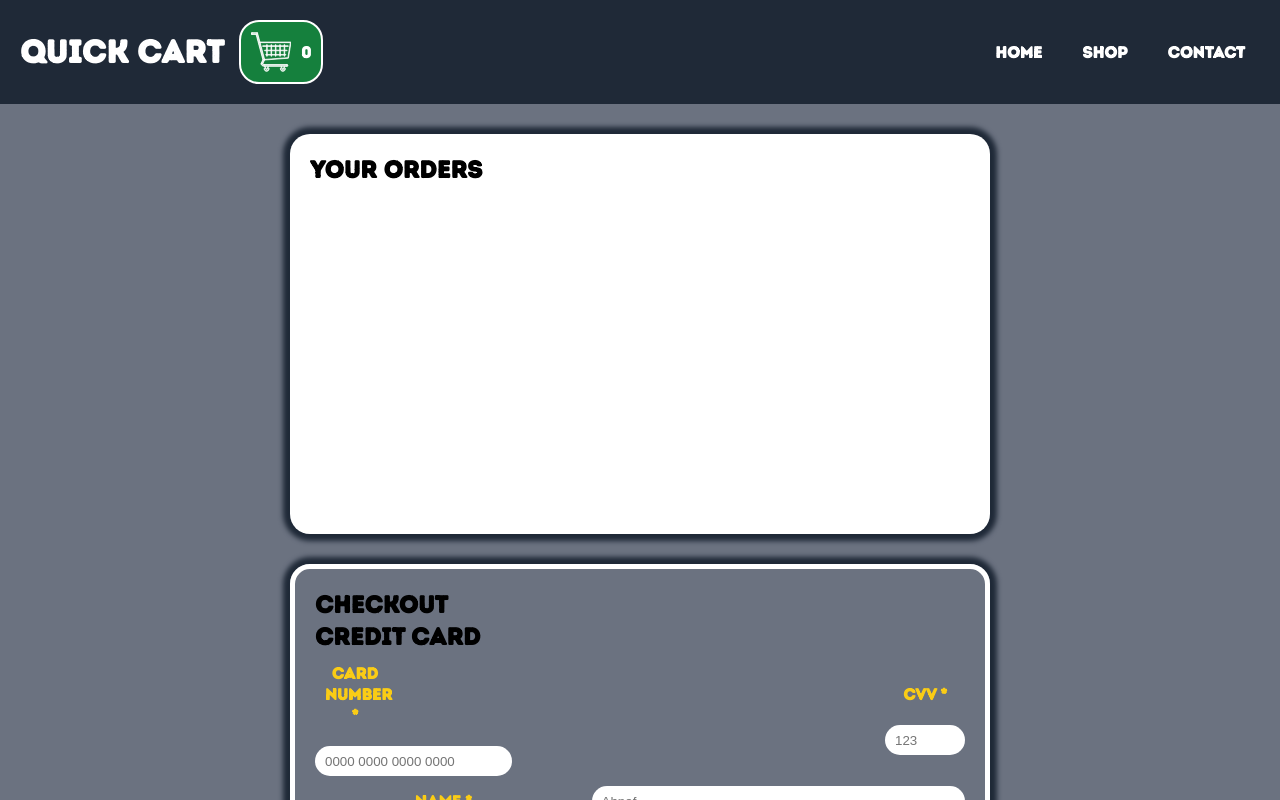
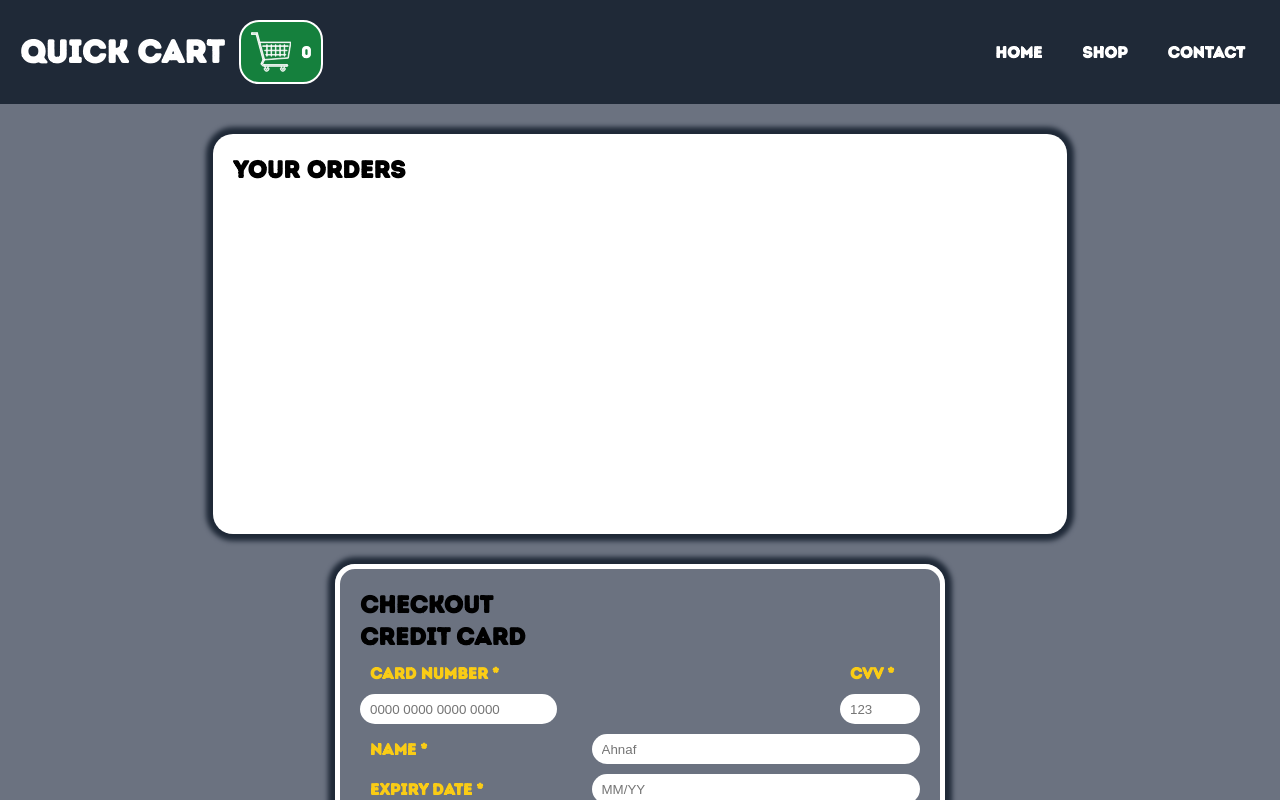
Before and after one commit to moahnaf11/Shopping-Cart, a React (Vite) app: page /checkout in a window 1280 px wide. Shown: the top 800 px of the page. Built offline with nearby package versions, Linux system fonts and the light colour scheme.

Commit message:
Allow checkout submission and redirecting
Implemented checkout submission function and link to homepage

```diff
--- a/src/App.css
+++ b/src/App.css
@@ -517,7 +517,7 @@ div.button-container {
 
 .checkingout section:first-child {
     background-color: white;
-    width: 700px;
+    min-width: 70%;
     height: 400px;
     font-family: "intro_rust_gbase_2_line", sans-serif;
     font-weight: 700;
@@ -531,7 +531,7 @@ div.button-container {
     font-family: "intro_rust_gbase_2_line", sans-serif;
     font-weight: 700;
     border: 5px solid white;
-    min-width: 700px;
+    min-width: 50%;
     padding: 20px;
     box-sizing: border-box;
     border-radius: 20px;
@@ -540,43 +540,78 @@ div.button-container {
 
 .checkingout form {
     width: 100%;
+    box-sizing: border-box;
 }
 
 .checkingout form div {
     display: flex;
     gap: 20px;
+    box-sizing: border-box;
 }
 
 .checkingout .card-number, .checkingout .cvv {
     flex-direction: column;
     justify-content: flex-start;
     align-items: flex-start;
+    gap: 10px;
 }
 
 .checkingout .card-number label, .checkingout .cvv label {
+    width: 100%;
+    text-align: left;
+    box-sizing: border-box;
+}
 
+.checkingout .card-number input {
+    box-sizing: border-box;
 }
 
 
 .checkingout .card-number {
     flex-grow: 1;
+    min-width: 150px;
 }
 
 
 .checkingout .row1 {
     display: flex;
     align-items: center;
-    gap: 20px;
+    justify-content: space-between;
+    gap: 100px;
 }
 
 .checkingout .cvv input {
     max-width: 60px;
 }
 
+.checkingout label {
+    text-align: left;
+    min-width: 80px;
+}
+
+.checkingout .thankyou {
+    font-family: "intro_rust_gbase_2_line", sans-serif;
+    font-weight: 700;
+    color: white;
+    text-align: center;
+}
+
+
+.checkingout .thankyou a {
+    text-decoration: none;
+    color: lightgreen;
+}
+
+
+
 @media screen and (max-width: 600px) {
     header {
         flex-direction: column;
         gap: 20px;
+    }
+
+    .checkingout section:first-child {
+        min-width: 100%;
     }
 
     .shop main input {
--- a/src/components/Checkout.jsx
+++ b/src/components/Checkout.jsx
@@ -1,7 +1,60 @@
 import { Form, useActionData, Link } from "react-router-dom"
+import { useState, useEffect } from "react";
 
 export function Checkout() {
-    const checkoutdata = useActionData()
+    const [formdata, setFormdata] = useState({
+        cardnumber: "",
+        cv: "",
+        name: "",
+        expirydate: "",
+        email: "",
+    });
+    const checkoutdata = useActionData();
+
+    function handleChange(e) {
+        let {name, value} = e.target;
+
+        if (name === "cardnumber") {
+            value = value
+            .replace(/[^\d]/g, '')
+            .replace(/(\d{4})/g, '$1 ')
+            .trim();
+        }   else if (name === "cv") {
+            value = value
+            .replace(/[^\d]/g, '')
+            .trim();
+        }
+
+
+        setFormdata((prev) => ({
+            ...prev,
+            [name]: value,
+        }))
+    }
+
+    // reset form
+    function handleReset () {
+        setFormdata({
+            cardnumber: "",
+            cv: "",
+            name: "",
+            expirydate: "",
+            email: "",
+        })
+    }
+
+    useEffect(() => {
+        if (checkoutdata) {
+            setFormdata({
+                cardnumber: "",
+                cv: "",
+                name: "",
+                expirydate: "",
+                email: "",
+            });
+        }
+    }, [checkoutdata]);
+
 
 
     return (
@@ -16,32 +69,32 @@ export function Checkout() {
 
             <section>
                 <h1>Checkout</h1>
-                <Form method="post" action="/checkout">
+                <Form method="post" action="/checkout" onReset={handleReset}>
                     <h1>credit card</h1>
                     <div className="row1">
                         <div className="card-number">
                             <label htmlFor="cardnumber">Card Number <span>*</span></label>
-                            <input type="text" id="cardnumber" name="cardnumber" placeholder="0000 0000 0000 0000" pattern="^\d{4} \d{4} \d{4} \d{4}$" inputMode="tel" maxLength="19" required/>
+                            <input value={formdata.cardnumber} onChange={handleChange} type="text" id="cardnumber" name="cardnumber" placeholder="0000 0000 0000 0000" maxLength="19" pattern="^[0-9]{4} [0-9]{4} [0-9]{4} [0-9]{4}$" required/>
                         </div>
                         <div className="cvv">
                             <label htmlFor="cv">CVV <span>*</span></label>
-                            <input type="text" id="cv" name="cv" placeholder="123" pattern="^\d{3}$" required/>
+                            <input value={formdata.cvv} onChange={handleChange} type="text" id="cv" name="cv" placeholder="123" pattern="^[0-9]{3}$" maxLength="3" required/>
                         </div>
                     </div>
 
                     <div className="name">
                         <label htmlFor="name">Name <span>*</span></label>
-                        <input type="text" id="name" name="name" placeholder="Ahnaf" required/>
+                        <input value={formdata.name} onChange={handleChange} type="text" id="name" name="name" placeholder="Ahnaf" required/>
                     </div>
 
                     <div className="expirydate">
                         <label htmlFor="date">Expiry Date <span>*</span></label>
-                        <input type="text" id="expirydate" name="expirydate" placeholder="MM/YY" pattern="^(0[1-9]|1[0-2])\/\d{2}$" required/>
+                        <input value={formdata.expirydate} onChange={handleChange} type="text" id="expirydate" name="expirydate" placeholder="MM/YY" pattern="^(0[1-9]|1[0-2])\/\d{2}$" required/>
                     </div>
 
                     <div className="email">
                         <label htmlFor="email">Email <span>*</span></label>
-                        <input type="email" id="email" name="email" placeholder="ahnaf@top.com" required/>
+                        <input value={formdata.email} onChange={handleChange} type="email" id="email" name="email" placeholder="ahnaf@top.com" required/>
                     </div>
 
                     <div className="button-container">
@@ -53,8 +106,7 @@ export function Checkout() {
 
             </section>
             {checkoutdata && checkoutdata.name && checkoutdata.email && <div className="thankyou">
-                Thank you {checkoutdata.name} for shopping with quick cart! You will receive a confirmation email of ur purchase at {checkoutdata.email}
-                Meanwhile click <Link to="/">Home</Link> to redirect back to the home page.
+                Thank you {checkoutdata.name} for shopping with quick cart! You will receive a confirmation email of your purchase at {checkoutdata.email} Meanwhile click <Link to="/">Home</Link> to redirect back to the home page.
             </div> }
 
 
```
